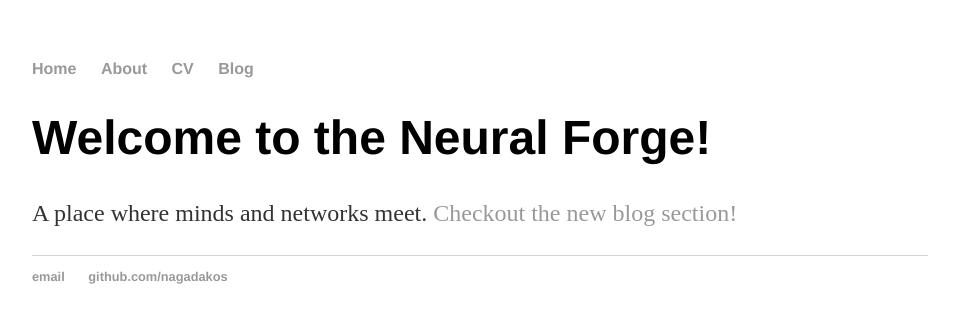
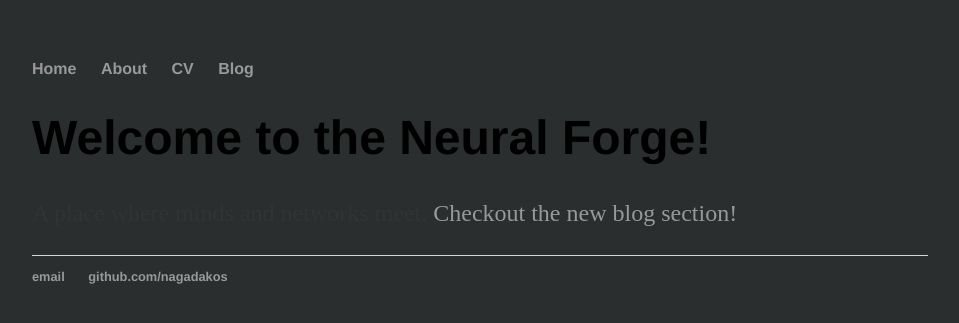
Before and after one commit to nagadakos/nagadakos.github.io, a Jekyll site: the page built from index.html, in a window 1280 px wide. Shown: the top 323 px of the page, without its empty margins (160-1119 px from the left). Built offline with Jekyll 4.4.1, drawn with Linux system fonts in a browser that asks for light colours.

Commit message:
changed background color to light black

```diff
--- a/css/main.css
+++ b/css/main.css
@@ -1,6 +1,7 @@
 body {
     margin: 60px auto;
     width: 70%;
+	background-color: #2A2E2E;
 }
 nav ul, footer ul {
     font-family:'Helvetica', 'Arial', 'Sans-Serif';
```
